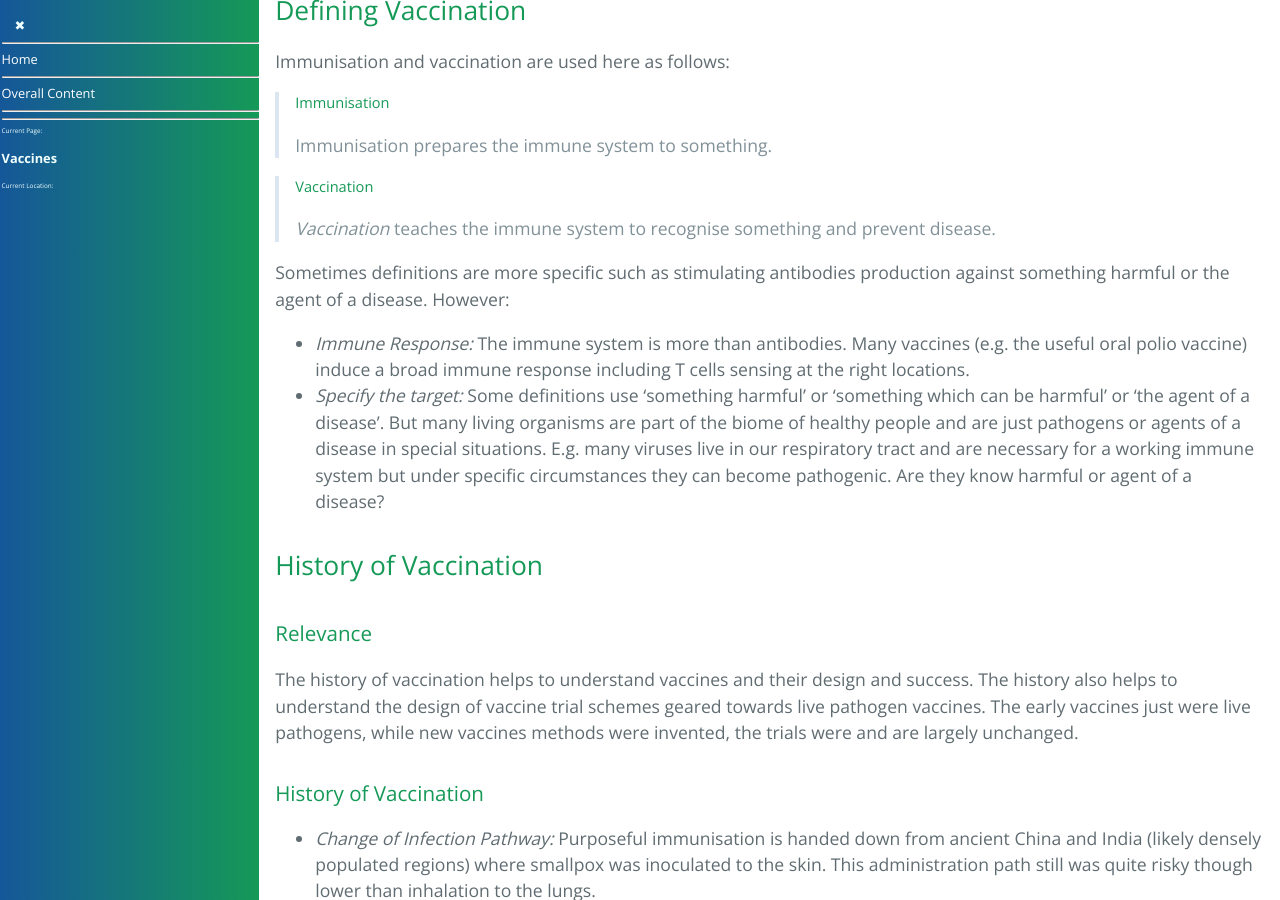
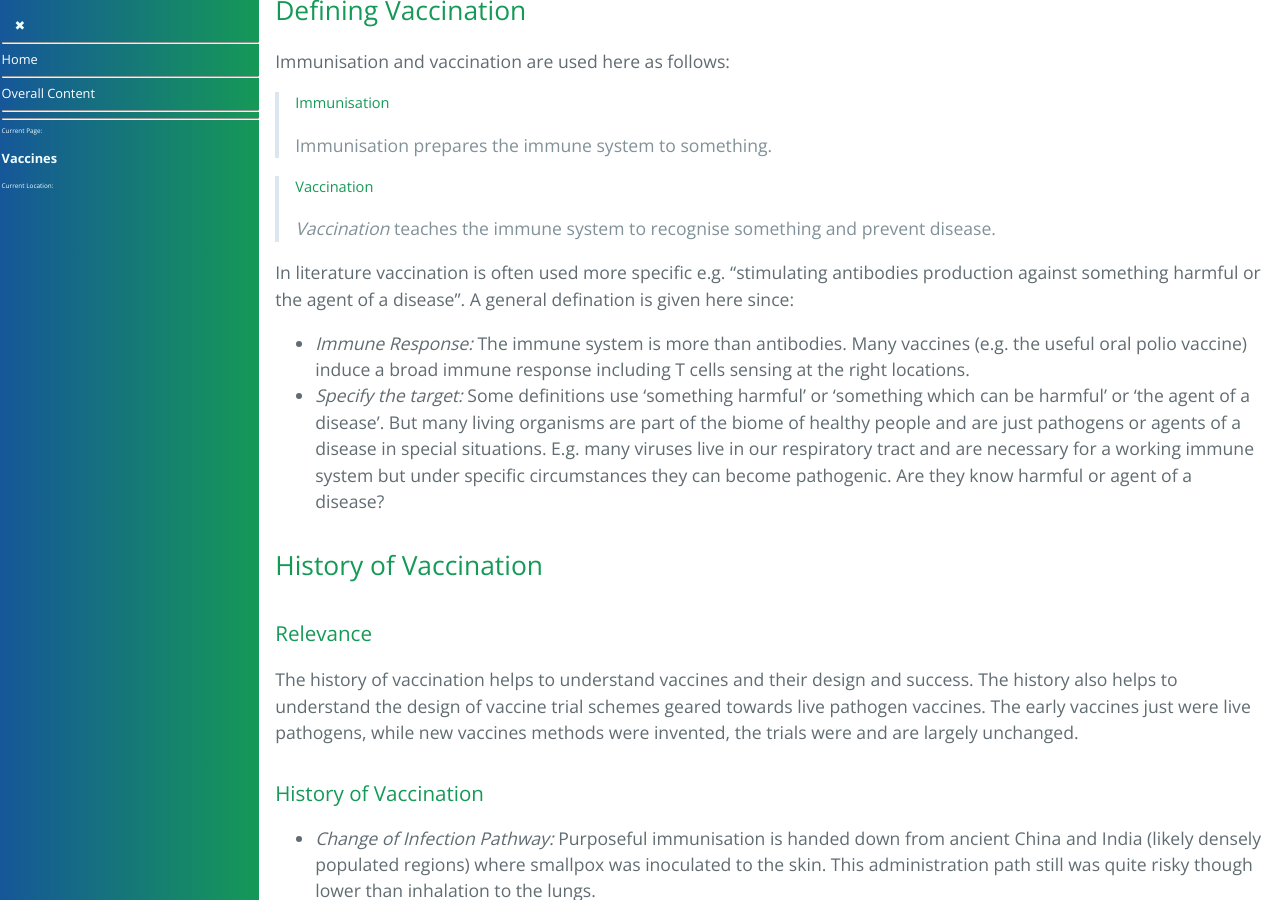
Before and after one commit to forestgrape/coronavirus, a Jekyll site: the page built from 10_vaccines/vaccines.md, in a window 1280 px wide and 900 px high, scrolled down 314 px. Built offline with Jekyll 4.4.1, drawn with Linux system fonts in a browser that asks for light colours; our own code applies the rules of GitHub Pages for plain Markdown files.

Commit message:
Update vaccines.md

```diff
--- a/10_vaccines/vaccines.md
+++ b/10_vaccines/vaccines.md
@@ -16,7 +16,7 @@ Immunisation and vaccination are used here as follows:
 > ##### Vaccination
 > *Vaccination* teaches the immune system to recognise something and prevent disease.
 
-Sometimes definitions are more specific such as stimulating antibodies production against something harmful or the agent of a disease. However:
+In literature vaccination is often used more specific e.g. "stimulating antibodies production against something harmful or the agent of a disease". A general defination is given here since:
 * _Immune Response:_ The immune system is more than antibodies. Many vaccines (e.g. the useful oral polio vaccine) induce a broad immune response including T cells sensing at the right locations.
 * _Specify the target:_ Some definitions use 'something harmful' or 'something which can be harmful' or 'the agent of a disease'. But many living organisms are part of the biome of healthy people and are just pathogens or agents of a disease in special situations. E.g. many viruses live in our respiratory tract and are necessary for a working immune system but under specific circumstances they can become pathogenic. Are they know harmful or agent of a disease?
 
```
